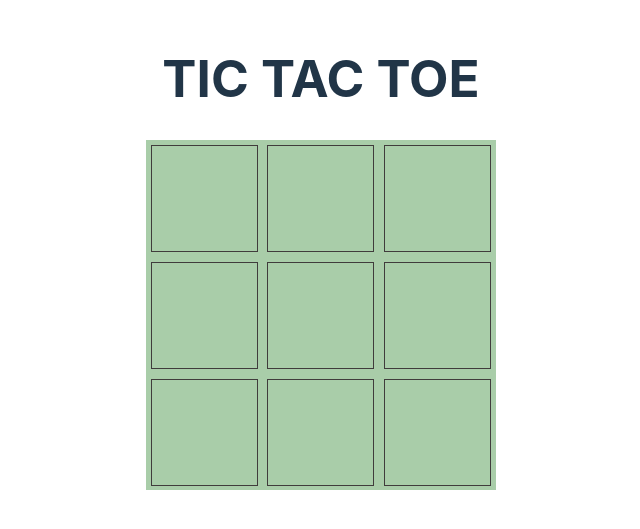
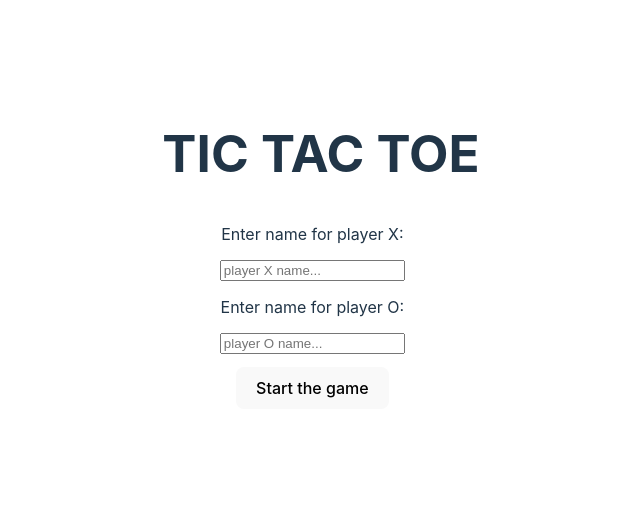
Before and after one commit to annaboye/tictactoe, a Vue app: page / in a window 1280 px wide. Shown: the part 147-676 px from the top of the page, without its empty margins (319-959 px from the left). Built offline with nearby package versions, Linux system fonts and the light colour scheme.

Commit message:
(feat): add form and new structure

```diff
--- a/src/App.vue
+++ b/src/App.vue
@@ -1,10 +1,13 @@
 <script setup lang="ts">
-import Board from './components/Board.vue'
+
+import TicTacToe from './components/TicTacToe.vue'
+
 </script>
 
 <template>
-  <h1>TIC TAC TOE</h1>
-  <Board/>
+
+  <TicTacToe />
+
 </template>
 
 <style scoped>
--- a/src/components/Board.vue
+++ b/src/components/Board.vue
@@ -1,5 +1,4 @@
 <script setup lang="ts">
-
 
 </script>
 
--- /dev/null
+++ b/src/components/StartForm.vue
@@ -0,0 +1,32 @@
+<script setup lang="ts">
+import { ref } from 'vue';
+const form = ref({playerX: "", playerO: ""})
+
+defineEmits(["addPlayers"])
+
+</script>
+
+<template>
+    <form class="startform" @submit.prevent="()=>$emit('addPlayers', form.playerX, form.playerO)">
+        <label for="playerX"> Enter name for player X: </label>
+        <input type="text" v-model="form.playerX" name="playerX" placeholder="player X name..." required>
+        <label for="playerO">Enter name for player O: </label>
+        <input type="text" v-model="form.playerO" name="playerO" placeholder="player O name..." required>
+        <button type="submit">Start the game</button>
+    </form>
+
+
+</template>
+
+<style scoped>
+.startform{
+    display: flex;
+    flex-direction: column;
+    justify-content: space-around;
+    align-items: center;
+    height: 200px;
+    width: 300px;
+}
+
+
+</style>
--- /dev/null
+++ b/src/components/TicTacToe.vue
@@ -0,0 +1,23 @@
+<script setup lang="ts">
+import Board from './Board.vue'
+import StartForm from './StartForm.vue'
+import { ref } from 'vue';
+let beforeGame = ref(true);
+
+function handleStart(x: string, o: string){
+  console.log(x,o)
+  beforeGame.value= false;
+
+}
+</script>
+
+<template>
+  <h1>TIC TAC TOE</h1>
+  <StartForm v-if="beforeGame" @addPlayers="handleStart"></StartForm>
+  <Board v-else />
+
+</template>
+
+<style scoped>
+
+</style>
```
